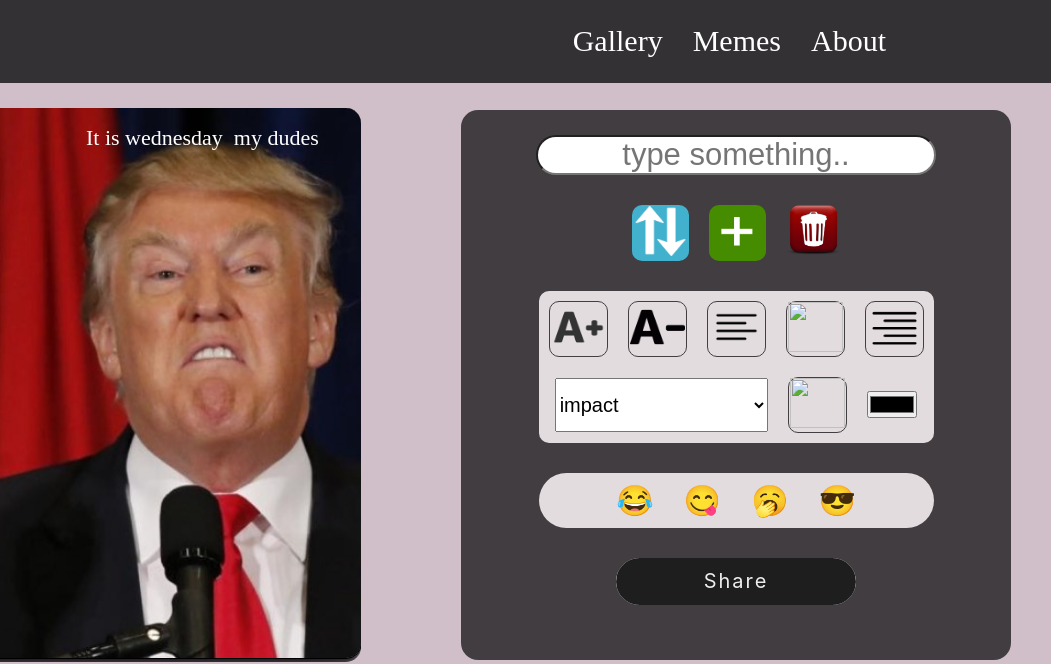
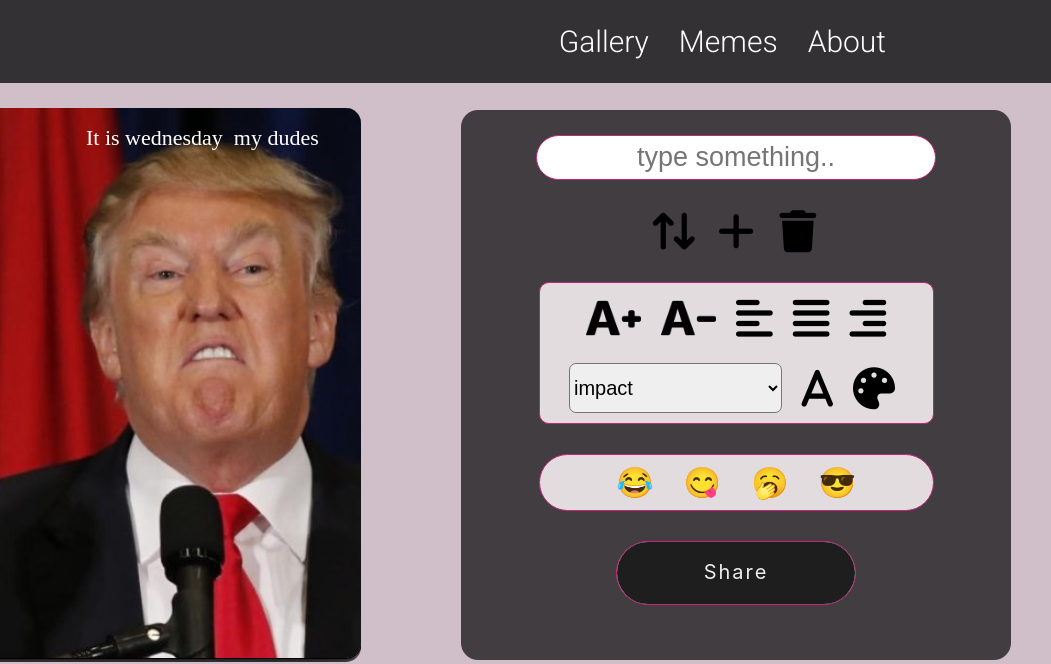
Before and after one commit to Spaiz4564/Meme_Generator, a plain HTML site: page index.html in a window 1280 px wide. Both pictures are taken after a click on the picture 233 px from the left and 445 px from the top of the page. Shown: the top 664 px of the page, 229-1280 px from the left. Drawn offline with Linux system fonts and the light colour scheme.

Commit message:
finishes

```diff
--- a/index.html
+++ b/index.html
@@ -4,6 +4,9 @@
     <meta charset="UTF-8" />
     <meta http-equiv="X-UA-Compatible" content="IE=edge" />
     <meta name="viewport" content="width=device-width, initial-scale=1.0" />
+    <link rel="preconnect" href="https://fonts.googleapis.com">
+<link rel="preconnect" href="https://fonts.gstatic.com" crossorigin>
+<link href="https://fonts.googleapis.com/css2?family=Roboto:wght@300&display=swap" rel="stylesheet">
     <link rel="stylesheet" href="styles/styles.css" />
     <link rel="stylesheet" href="styles/gallery.css" />
     <link rel="stylesheet" href="styles/shareBtn.css" />
@@ -74,24 +77,27 @@
           <input oninput="setLineTxt()" class="txt-input" type="text" name="txt" id="txt"
           placeholder="type something.."</input>
           <div class="features-1">
-            <div onclick="onSwitchLine()" class="arrows-div"><img class="icons" src="images/arrows.png" alt=""></div>
-            <div class="plus-div"><img onclick="onAddText()" class="icons" src="images/plus.png" alt=""></div>
-            <img onclick="onDeleteTxt()" class="icons" src="images/trash.png" alt="">
+            <i onclick="onSwitchLine()" class="fa-solid fa-arrow-right-arrow-left arrows"></i>
+            <i onclick="onAddText()" class="fa-solid fa-plus"></i>
+            <i onclick="onDeleteTxt()" class="fa-solid fa-trash"></i>
           </div>
           <div class="features-2">
-            <div onclick="onIncreaseTxtSize()" class="icon-container"><img class="icons" src="images/sizeUp.jpg" alt=""></div>
-            <div onclick="onLowerTxtSize()" class="icon-container"><img class="icons" src="images/sizeDown.png" alt=""></div>
-            <div onclick="onAlignLeft()" class="icon-container"><img class="icons" src="images/alignLeft.png" alt=""></div>
-            <div onclick="onAlignCenter()" class="icon-container"><img class="icons" src="images/alignCenter.png" alt=""></div>
-            <div onclick="onAlignRight()" class="icon-container"><img class="icons" src="images/alignRight.png" alt=""></div>
+            <img onclick="onIncreaseTxtSize()" class="icons" src="images/increase.png" alt="">
+            <img onclick="onLowerTxtSize()" class="icons" src="images/reduce.png" alt="">
+            <i onclick="onAlignLeft()" class="fa-solid fa-align-left"></i>
+            <i onclick="onAlignCenter()" class="fa-solid fa-align-justify"></i>
+            <i onclick="onAlignRight()" class="fa-solid fa-align-right"></i>
             <select name="selectFont" class="select-font" onchange="onChangeFont(this.value)">
               <option value="impact">impact</option>
               <option value="palatino">palatino</option>
               <option value="monospace">monospace</option>
               <option value="georgia">georgia</option>
             </select>
-            <div onclick="onUpperCase()" class="icon-container"><img class="icons" src="images/cap.png" alt=""></div>
-            <input type="color" oninput="changeColor(this.value) " />
+            <i onclick="onUpperCase()" class="fa-solid fa-a"></i>
+            <div class="color-container">
+              <i class="fa-solid fa-palette paint"></i>
+              <input type="color" oninput="changeColor(this.value)"/>
+            </div>
           </div>
           <div class="features-3">
            <ul class="emojis">
--- a/styles/gallery.css
+++ b/styles/gallery.css
@@ -80,9 +80,14 @@
 }
 
 .gallery-img {
+  transition: all 0.5s;
   border-radius: 20px;
   box-shadow: rgba(0, 0, 0, 0.35) 0px 5px 15px;
   cursor: pointer;
   height: 400px;
   width: 400px;
 }
+
+.gallery-img:hover {
+  scale: 1.05;
+}
--- a/styles/shareBtn.css
+++ b/styles/shareBtn.css
@@ -1,4 +1,4 @@
-i {
+.container i {
   opacity: 0;
   font-size: 28px;
   color: #1f1e1e;
@@ -10,6 +10,7 @@ i {
 }
 
 .btn_wrap {
+  border: 1px solid #c3257a;
   position: relative;
   display: -webkit-box;
   display: -ms-flexbox;
--- a/styles/styles.css
+++ b/styles/styles.css
@@ -40,6 +40,10 @@ ul {
   display: flex;
 }
 
+i {
+  cursor: pointer;
+}
+
 li {
   cursor: pointer;
   color: white;
@@ -47,9 +51,10 @@ li {
 }
 
 .txt-input {
+  border: 1px solid #c3257a;
   border-radius: 100px;
   width: 400px;
-  font-size: 31px;
+  font-size: 27px;
   height: 51px;
   text-align: center;
 }
@@ -80,12 +85,13 @@ li {
 
 .features-1 {
   display: flex;
-  gap: 20px;
+  gap: 25px;
 }
 
 .features-2,
 .features-3,
 .features-4 {
+  border: 1px solid #c3257a;
   justify-content: center;
   flex-wrap: wrap;
   width: 79%;
@@ -147,23 +153,55 @@ li {
   background-color: #a41916;
 }
 
+.color-container {
+  position: relative;
+}
+
+.color-container i {
+  cursor: pointer;
+  font-size: 42px;
+}
+
 .icons {
   cursor: pointer;
   height: 50px;
   width: 55px;
 }
 
-li {
+.paint {
+  top: -7px;
+  position: absolute;
+}
+
+.color-container input {
+  cursor: pointer;
+  opacity: 0;
+}
+
+.features-1 i,
+.features-2 i,
+.features-3 i {
+  font-size: 42px;
+  opacity: 1;
+}
+
+.arrows {
+  rotate: 90deg;
+}
+
+.nav li {
+  font-family: Roboto;
   position: relative;
 }
 
-li::before {
+.nav li::before {
   content: '';
   position: absolute;
   width: 100%;
   height: 4px;
   border-radius: 4px;
-  background-color: #b092a3;
+
+  background-color: #c3257a;
   bottom: -5px;
   left: 0;
   transform-origin: right;
@@ -171,20 +209,19 @@ li::before {
   transition: transform 0.3s ease-in-out;
 }
 
-li:hover::before {
+.nav li:hover::before {
   transform-origin: left;
   transform: scaleX(1);
 }
 
 .icon-container {
-  border: 1px solid #423e41;
-  border-radius: 10px;
   padding: 0 1px 0 1px;
 }
 
 .select-font {
+  border-radius: 7px;
   width: 57%;
-  height: 54px;
+  height: 50px;
   font-size: 20px;
 }
 
```
Also changed, not shown: images/increase.png (added), images/reduce.png (added), images/sizeUp.png (added).
